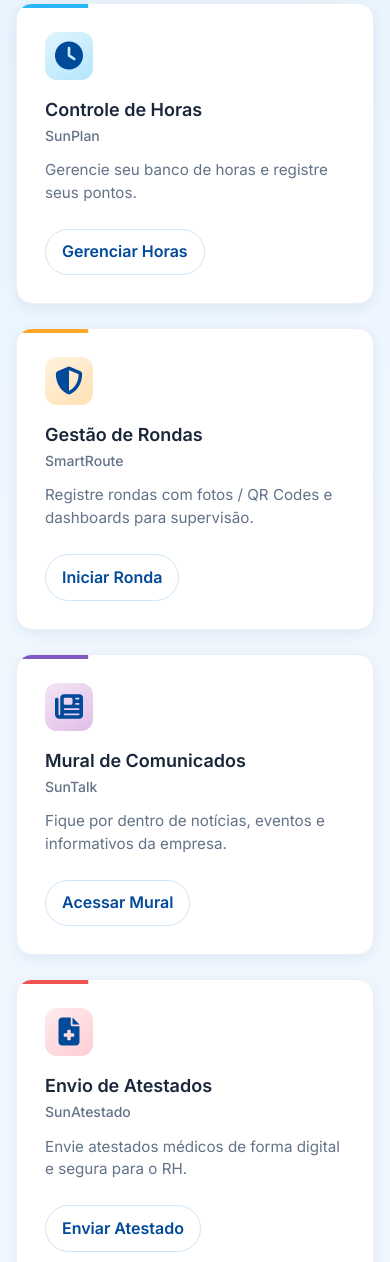
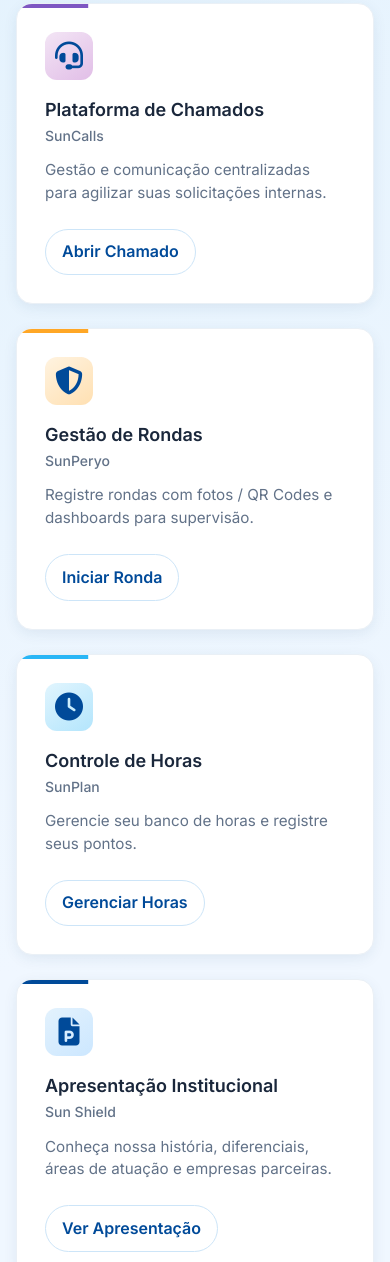
Before and after one commit to NadrjMV/SunShieldOne, a plain HTML site: page index.html in a window 390 px wide. Shown: the part 738-2000 px from the top of the page. Drawn offline with Linux system fonts and the light colour scheme.

Commit message:
Update index.html

```diff
--- a/index.html
+++ b/index.html
@@ -248,20 +248,11 @@
         @media (max-width: 992px) {
             .top-row { grid-template-columns: 1fr; }
             .bottom-row { grid-template-columns: 1fr 1fr; }
-             /* Move o terceiro card da linha de baixo para uma nova linha */
-            .bottom-row .system-card:last-child {
-                grid-column: 1 / -1; /* Ocupa a largura toda */
-                max-width: 50%; /* Limita a largura para ficar alinhado */
-                justify-self: center; /* Centraliza o card */
-            }
         }
 
         @media (max-width: 768px) {
             .header h1 { font-size: 2rem; }
             .bottom-row { grid-template-columns: 1fr; }
-             .bottom-row .system-card:last-child {
-                max-width: 100%; /* Ocupa a largura total em telas menores */
-            }
             .featured-card { flex-direction: column; align-items: flex-start; gap: 1rem; }
             .featured-card .card-icon { width: 64px; height: 64px; font-size: 2.5rem; }
         }
@@ -291,6 +282,24 @@
                             <div class="card-button">Ver Plantões</div>
                         </div>
                     </a>
+                    <a href="https://nadrjmv.github.io/SunCalls" target="_blank" class="system-card" style="--card-accent-color: var(--accent-purple);">
+                        <div class="card-icon" style="--grad-from: #f3e5f5; --grad-to: #e1bee7;"><i class="fas fa-headset"></i></div>
+                        <h2 class="card-title">Plataforma de Chamados</h2>
+                        <p class="card-brand">SunCalls</p>
+                        <p class="card-description">Gestão e comunicação centralizadas para agilizar suas solicitações internas.</p>
+                        <div class="card-button">Abrir Chamado</div>
+                    </a>
+                </div>
+
+                <div class="grid-row bottom-row">
+                    <a href="https://nadrjmv.github.io/SunPeryo" target="_blank" class="system-card" style="--card-accent-color: var(--accent-orange);">
+                        <div class="card-icon" style="--grad-from: #fff3e0; --grad-to: #ffe0b2;"><i class="fas fa-shield-halved"></i></div>
+                        <h2 class="card-title">Gestão de Rondas</h2>
+                        <p class="card-brand">SunPeryo</p>
+                        <p class="card-description">Registre rondas com fotos / QR Codes e dashboards para supervisão.</p>
+                        <div class="card-button">Iniciar Ronda</div>
+                    </a>
+
                     <a href="https://nadrjmv.github.io/SunPlan/" target="_blank" class="system-card" style="--card-accent-color: var(--accent-blue);">
                         <div class="card-icon" style="--grad-from: #e1f5fe; --grad-to: #b3e5fc;"><i class="fas fa-clock"></i></div>
                         <h2 class="card-title">Controle de Horas</h2>
@@ -298,15 +307,13 @@
                         <p class="card-description">Gerencie seu banco de horas e registre seus pontos.</p>
                         <div class="card-button">Gerenciar Horas</div>
                     </a>
-                </div>
 
-                <div class="grid-row bottom-row">
-                    <a href="https://nadrjmv.github.io/SmartRoute" target="_blank" class="system-card" style="--card-accent-color: var(--accent-orange);">
-                        <div class="card-icon" style="--grad-from: #fff3e0; --grad-to: #ffe0b2;"><i class="fas fa-shield-halved"></i></div>
-                        <h2 class="card-title">Gestão de Rondas</h2>
-                        <p class="card-brand">SmartRoute</p>
-                        <p class="card-description">Registre rondas com fotos / QR Codes e dashboards para supervisão.</p>
-                        <div class="card-button">Iniciar Ronda</div>
+                    <a href="https://nadrjmv.github.io/sun" target="_blank" class="system-card" style="--card-accent-color: var(--brand-blue-dark);">
+                        <div class="card-icon" style="--grad-from: #e3f2fd; --grad-to: #cce7ff;"><i class="fas fa-file-powerpoint"></i></div>
+                        <h2 class="card-title">Apresentação Institucional</h2>
+                        <p class="card-brand">Sun Shield</p>
+                        <p class="card-description">Conheça nossa história, diferenciais, áreas de atuação e empresas parceiras.</p>
+                        <div class="card-button">Ver Apresentação</div>
                     </a>
 
                     <a href="https://nadrjmv.github.io/SunTalk/index.html" target="_blank" class="system-card" style="--card-accent-color: var(--accent-purple);">
```
